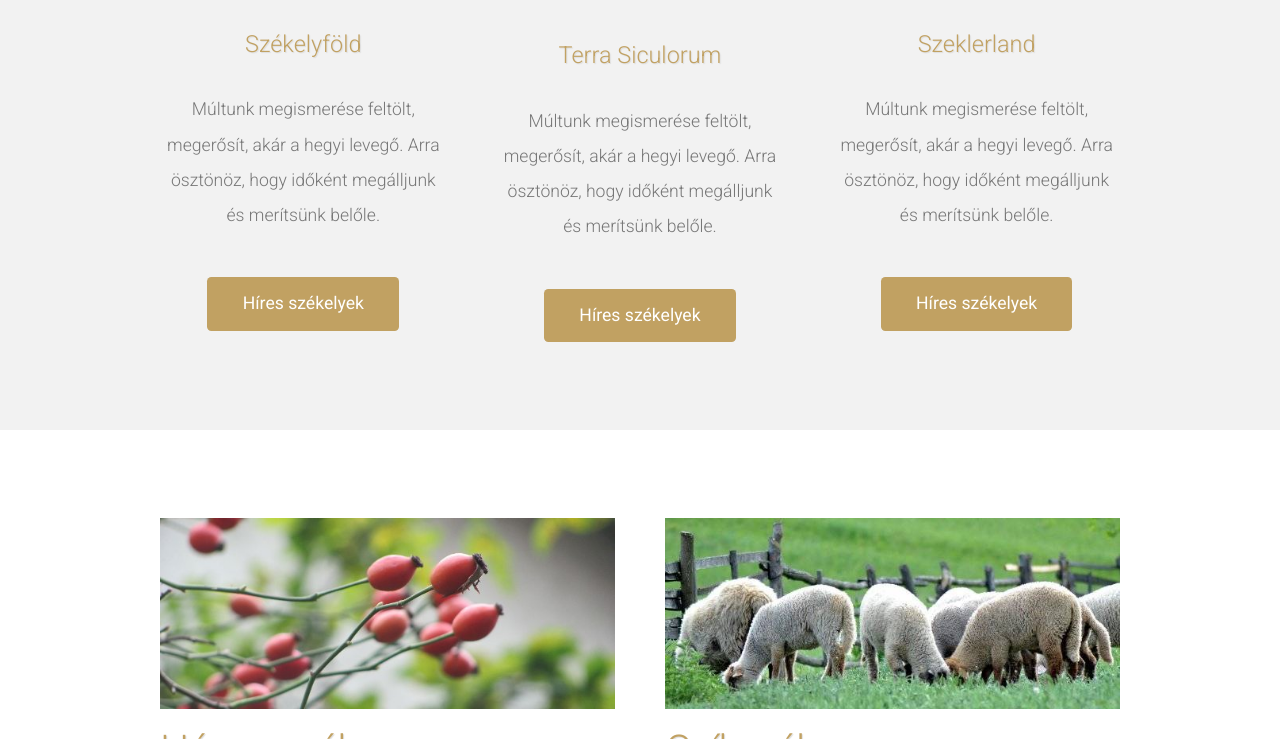
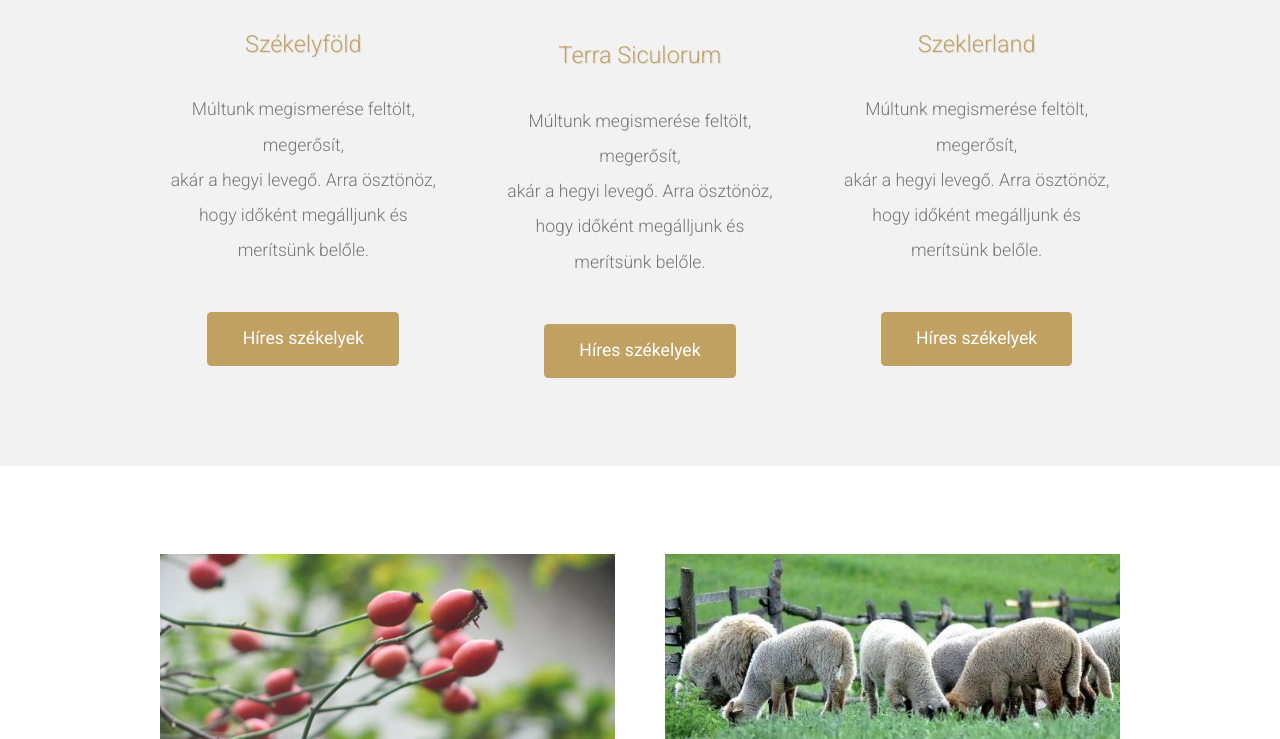
Before and after one commit to siculia/siculia.github.io, a Jekyll site: the page built from index.html, in a window 1280 px wide and 900 px high, scrolled down 1031 px, cut to the strip 161-900 px from the top of the window. Built offline with Jekyll 4.4.1, drawn with Linux system fonts in a browser that asks for light colours; nearby versions of some CDN libraries; library files that are not in the unit come from our copies; the list of posts is cut into pages by our own code.

Commit message:
Minor correction

```diff
--- a/index.html
+++ b/index.html
@@ -25,19 +25,19 @@ layout: default
 			<section class="4u">
 				<span class="pennant">{% include icon-sigillum.html %}</span></span>
 				<h3>{{ 'Székelyföld'}}</h3>
-				<p>Múltunk megismerése feltölt, megerősít, akár a hegyi levegő. Arra ösztönöz, hogy időként megálljunk és merítsünk belőle.</p>
+				<p>Múltunk megismerése feltölt, megerősít, <br> akár a hegyi levegő. Arra ösztönöz, hogy időként megálljunk és merítsünk belőle.</br></p>
 				<a href="https://www.gitbook.com/book/siculia/szekelyfold-hires-emberei/details" class="button button-style1">Híres székelyek</a>
 			</section>
 			<section class="4u">
 				<span class="pennant">{% include icon-sigillums.html %}</span></span>
 				<h3>{{ 'Terra Siculorum'}}</h3>
-				<p>Múltunk megismerése feltölt, megerősít, akár a hegyi levegő. Arra ösztönöz, hogy időként megálljunk és merítsünk belőle.</p>
+				<p>Múltunk megismerése feltölt, megerősít, <br> akár a hegyi levegő. Arra ösztönöz, hogy időként megálljunk és merítsünk belőle.</br></p>
 				<a href="https://www.gitbook.com/book/siculia/szekelyfold-hires-emberei/details" class="button button-style1">Híres székelyek</a>
 			</section>
 			<section class="4u">
 				<span class="pennant">{% include icon-sigillum.html %}</span></span>
 				<h3>{{ 'Szeklerland' }}</h3>
-				<p>Múltunk megismerése feltölt, megerősít, akár a hegyi levegő. Arra ösztönöz, hogy időként megálljunk és merítsünk belőle.</p>
+				<p>Múltunk megismerése feltölt, megerősít, <br> akár a hegyi levegő. Arra ösztönöz, hogy időként megálljunk és merítsünk belőle.</br></p>
 				<a href="https://www.gitbook.com/book/siculia/szekelyfold-hires-emberei/details" class="button button-style1">Híres székelyek</a>
 			</section>
 		</div>
```
